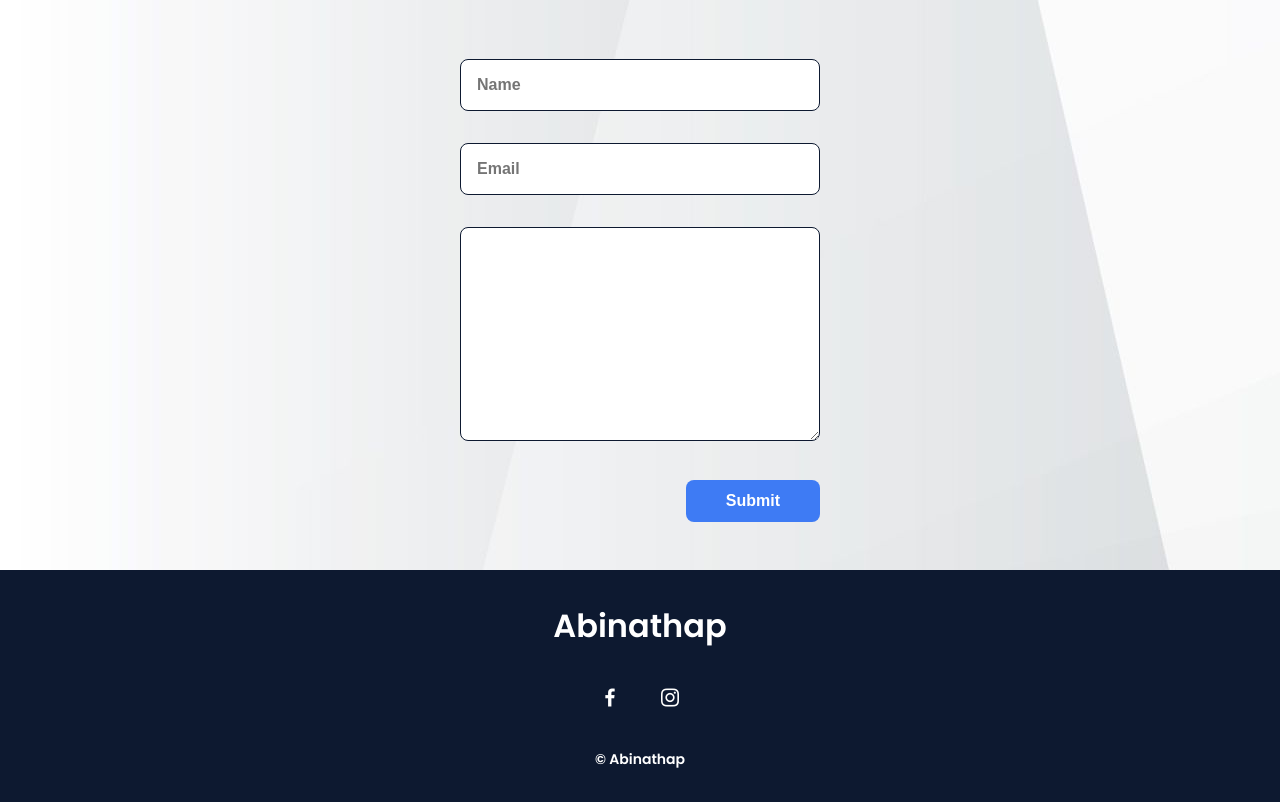
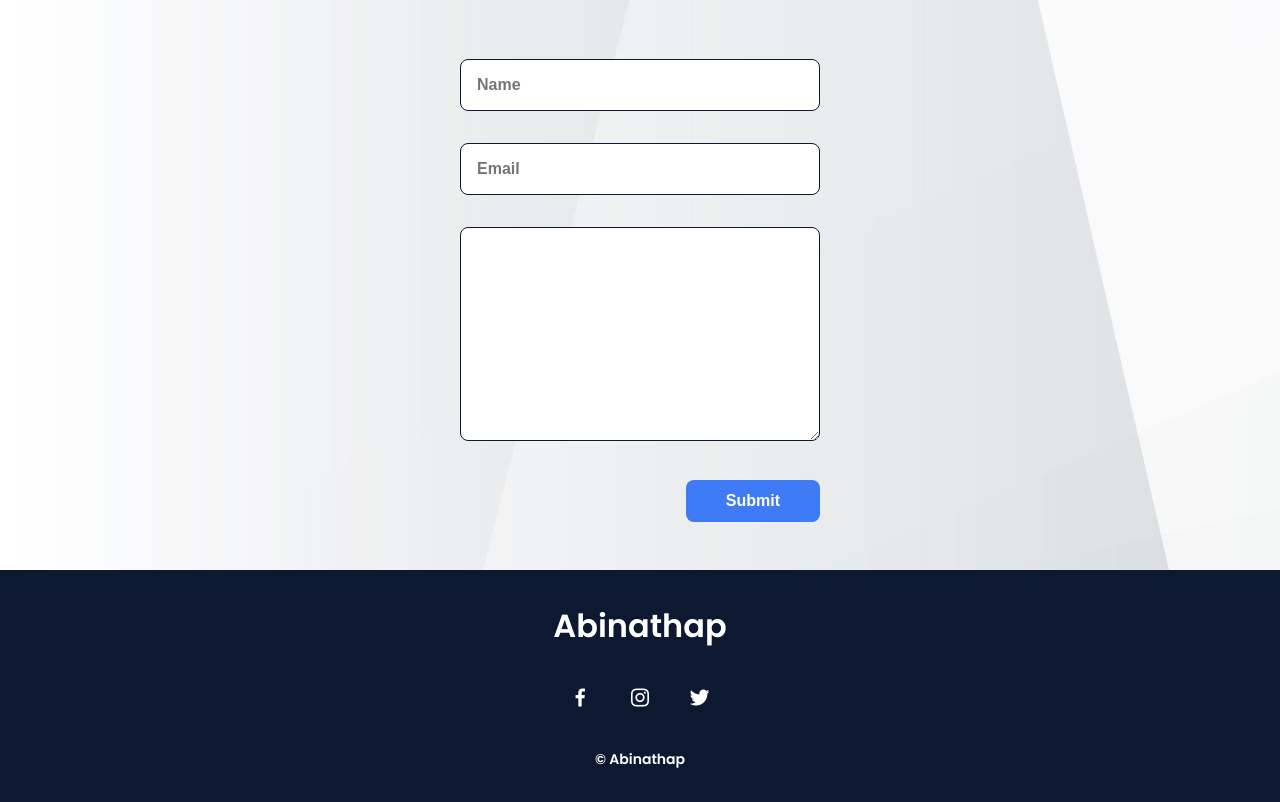
Before and after one commit to abinathap/abinathap-personal, a plain HTML site: page index.html in a window 1280 px wide. Shown: the part 3126-3928 px from the top of the page. Drawn offline with nearby package versions, Linux system fonts and the light colour scheme.

Commit message:
commit for portfolio2

```diff
--- a/index.html
+++ b/index.html
@@ -224,7 +224,7 @@
             <div class="footer__social">
                 <a href="https://www.facebook.com/leslie.abinathap" class="footer__icon" target="_blank"><i class='bx bxl-facebook' ></i></a>
                 <a href="https://www.instagram.com/phoenix_abi.00/" class="footer__icon" target="_blank"><i class='bx bxl-instagram' ></i></a>
-                <!-- <a href="#" class="footer__icon"><i class='bx bxl-twitter' ></i></a> -->
+                <a href="https://twitter.com/Abinathap_LF" class="footer__icon"><i class='bx bxl-twitter' ></i></a>
             </div>
             <p class="footer__copy">&#169; Abinathap</p>
         </footer>
```
